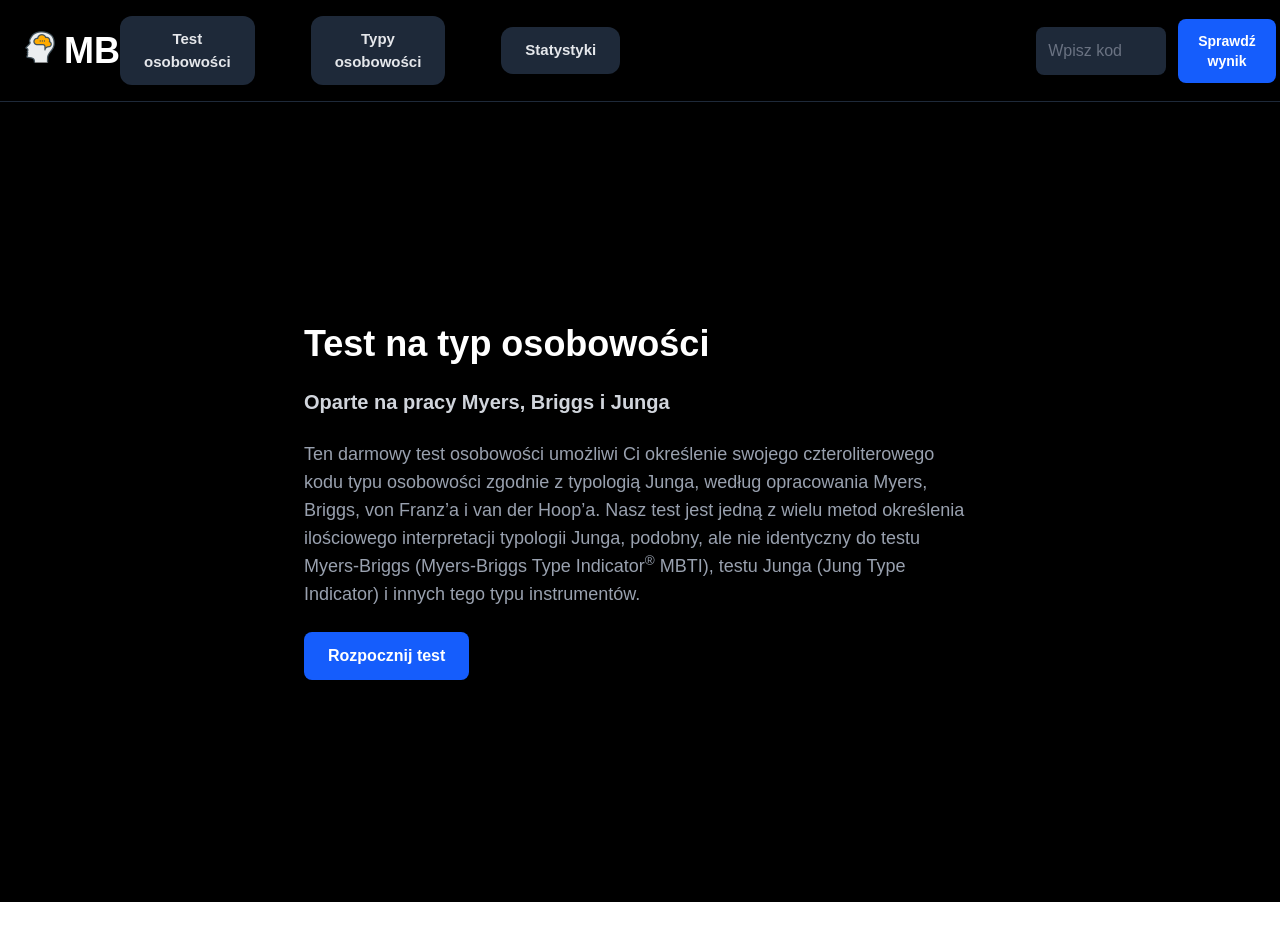
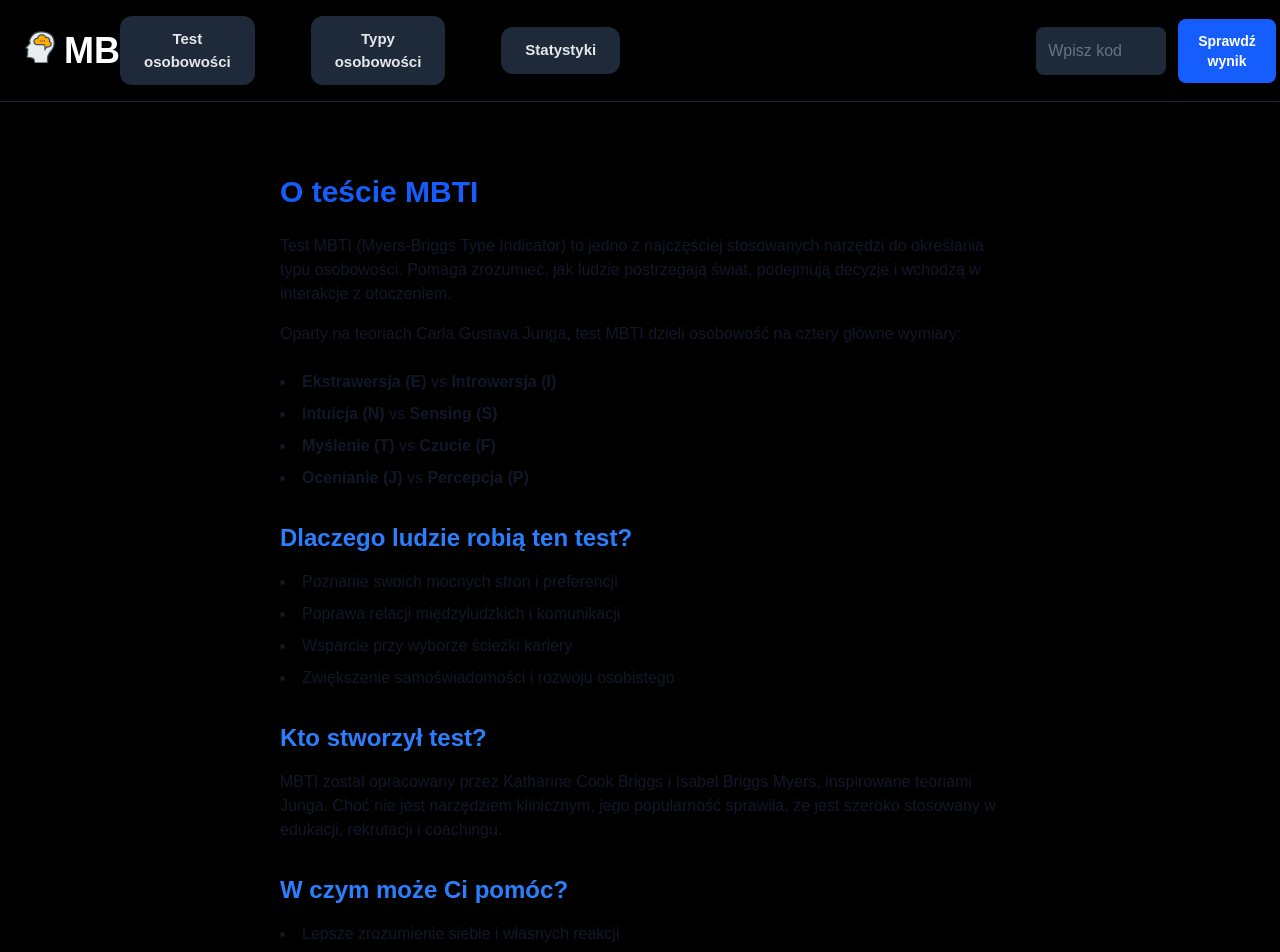
Before and after one commit to arekminajj/personality-test-web-app, a Next.js app: page / in a window 1280 px wide. Shown: the top 952 px of the page. Before the commit the page ends 902 px from the top, so only its background shows below. Built offline with nearby package versions, Linux system fonts and the light colour scheme.

Commit message:
zmiana strony startowej

```diff
--- a/src/app/page.js
+++ b/src/app/page.js
@@ -1,35 +1,53 @@
 "use client";
-import { useRouter } from "next/navigation";
+
 
 export default function Home() {
-  const router = useRouter();
 
-  const handleStart = () => {
-    router.push("/quiz");
-  };
 
   return (
     <main className="min-h-screen flex items-center justify-center bg-black text-white p-6">
-      <div className="max-w-2xl space-y-6 text-left">
-        <h1 className="text-4xl font-bold">Test na typ osobowości</h1>
-        <h2 className="text-xl font-semibold text-gray-300">
-          Oparte na pracy Myers, Briggs i Junga
-        </h2>
-        <p className="text-gray-400 text-lg">
-          Ten darmowy test osobowości umożliwi Ci określenie swojego czteroliterowego kodu typu osobowości zgodnie z typologią Junga,
-          według opracowania Myers, Briggs, von Franz’a i van der Hoop’a.
-          Nasz test jest jedną z wielu metod określenia ilościowego interpretacji typologii Junga,
-          podobny, ale nie identyczny do testu Myers-Briggs (Myers-Briggs Type Indicator<sup>®</sup> MBTI),
-          testu Junga (Jung Type Indicator) i innych tego typu instrumentów.
+      <section className="max-w-3xl mx-auto px-6 py-12 text-gray-900 dark:text-gray-100">
+        <h2 className="text-3xl font-bold mb-6 text-blue-600">O teście MBTI</h2>
+
+        <p className="mb-4">
+          Test MBTI (Myers-Briggs Type Indicator) to jedno z najczęściej stosowanych narzędzi do określania typu osobowości. Pomaga zrozumieć, jak ludzie postrzegają świat, podejmują decyzje i wchodzą w interakcje z otoczeniem.
         </p>
 
-        <button
-          onClick={handleStart}
-          className="bg-blue-600 hover:bg-blue-700 text-white font-semibold py-3 px-6 rounded-lg transition"
-        >
-          Rozpocznij test
-        </button>
-      </div>
+        <p className="mb-6">
+          Oparty na teoriach Carla Gustava Junga, test MBTI dzieli osobowość na cztery główne wymiary:
+        </p>
+
+        <ul className="list-disc list-inside space-y-2 mb-8">
+          <li><strong>Ekstrawersja (E)</strong> vs <strong>Introwersja (I)</strong></li>
+          <li><strong>Intuicja (N)</strong> vs <strong>Sensing (S)</strong></li>
+          <li><strong>Myślenie (T)</strong> vs <strong>Czucie (F)</strong></li>
+          <li><strong>Ocenianie (J)</strong> vs <strong>Percepcja (P)</strong></li>
+        </ul>
+
+        <h3 className="text-2xl font-semibold mb-4 text-blue-500">Dlaczego ludzie robią ten test?</h3>
+
+        <ul className="list-disc list-inside space-y-2 mb-8">
+          <li>Poznanie swoich mocnych stron i preferencji</li>
+          <li>Poprawa relacji międzyludzkich i komunikacji</li>
+          <li>Wsparcie przy wyborze ścieżki kariery</li>
+          <li>Zwiększenie samoświadomości i rozwoju osobistego</li>
+        </ul>
+
+        <h3 className="text-2xl font-semibold mb-4 text-blue-500">Kto stworzył test?</h3>
+        <p className="mb-8">
+          MBTI został opracowany przez Katharine Cook Briggs i Isabel Briggs Myers, inspirowane teoriami Junga. Choć nie jest narzędziem klinicznym, jego popularność sprawiła, że jest szeroko stosowany w edukacji, rekrutacji i coachingu.
+        </p>
+
+        <h3 className="text-2xl font-semibold mb-4 text-blue-500">W czym może Ci pomóc?</h3>
+
+        <ul className="list-disc list-inside space-y-2">
+          <li>Lepsze zrozumienie siebie i własnych reakcji</li>
+          <li>Efektywniejsza współpraca i komunikacja z innymi</li>
+          <li>Świadome podejmowanie decyzji życiowych i zawodowych</li>
+          <li>Dopasowanie środowiska pracy do swoich predyspozycji</li>
+        </ul>
+      </section>
+
     </main>
   );
 }
```
